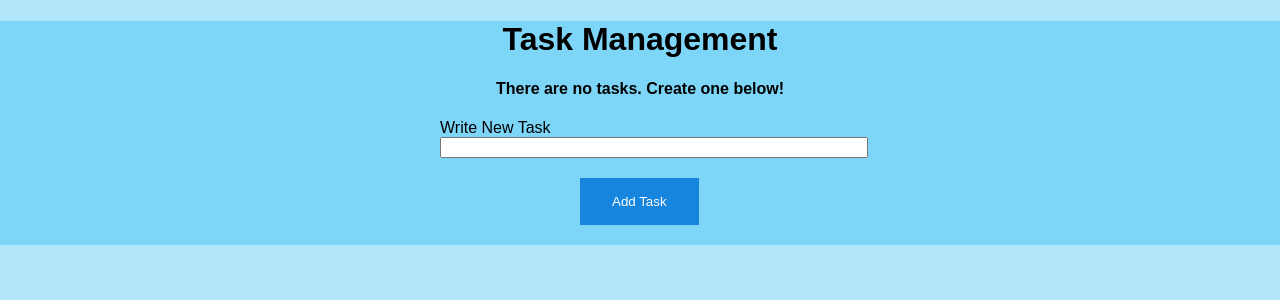
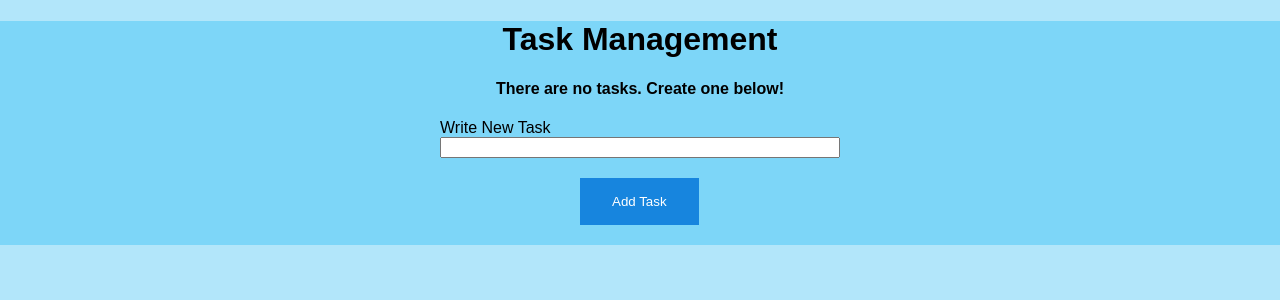
Before and after one commit to orenlac93/Task-Management, a Flask app: page / in a window 1280 px wide. Shown: the top 300 px of the page. Run offline with Flask 2, Linux system fonts and the light colour scheme; data that the repository does not hold is empty.

Commit message:
fix the text bar size

```diff
--- a/static/css/main.css
+++ b/static/css/main.css
@@ -29,7 +29,7 @@ td {
 
 .form {
     margin-top: 20px;
-    width: 150%;
+    width: 140%;
 }
 
 input[type=button], input[type=submit], input[type=reset] {
```
Also changed, not shown: instance/localDB.db.
